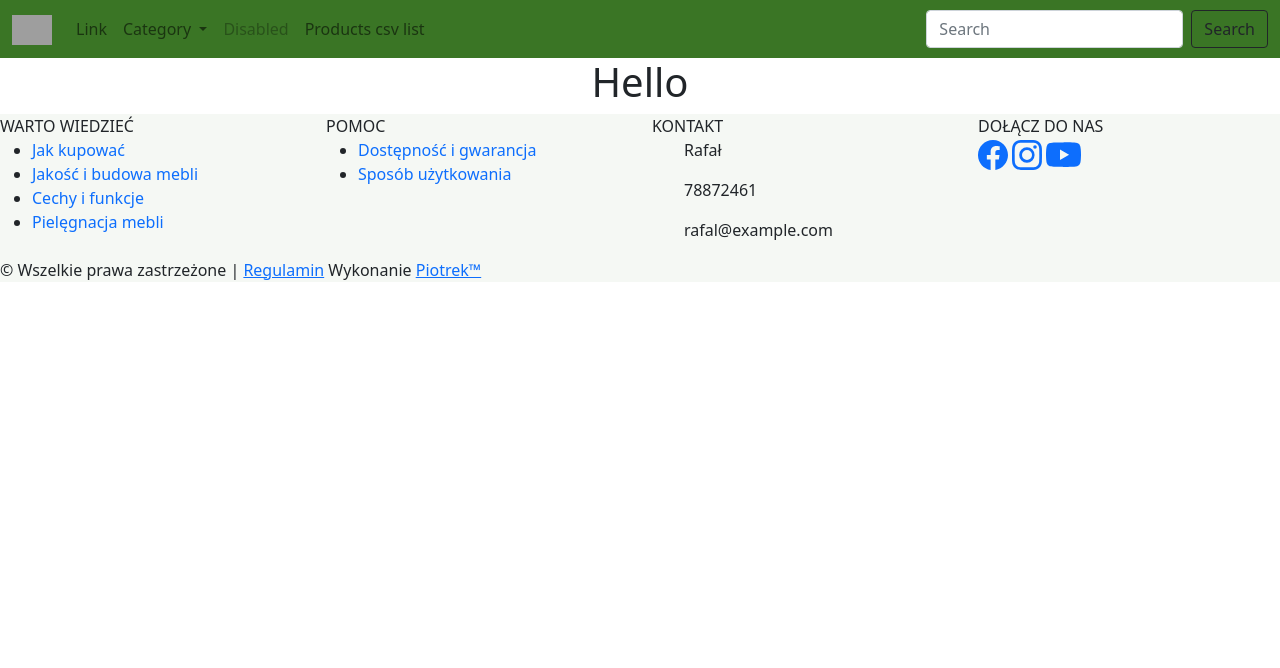
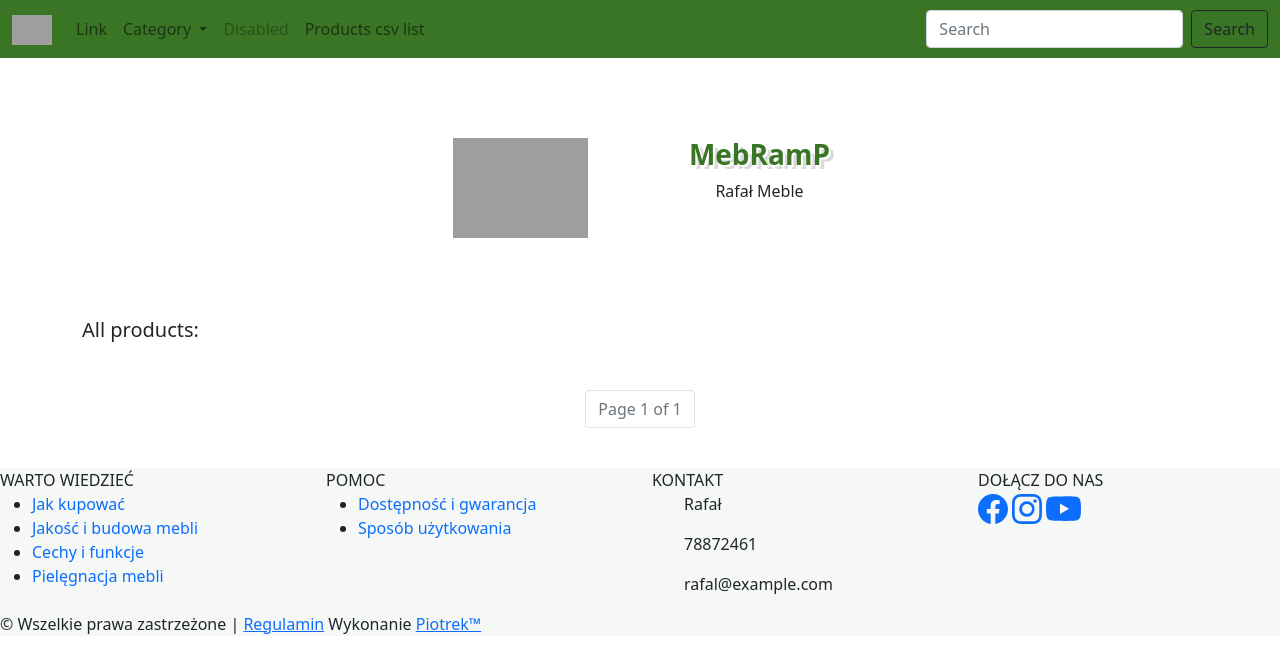
Before and after one commit to swiatekPiotr/mebramp, a Django app: page / in a window 1280 px wide. Shown: the top 668 px of the page. Run offline with Django 4.2, Linux system fonts and the light colour scheme; data that the repository does not hold is empty; grey boxes are pictures that could not be loaded.

Commit message:
home pagination

```diff
--- a/main/templates/main/base.html
+++ b/main/templates/main/base.html
@@ -15,7 +15,7 @@
   <body>
     <nav class="navbar navbar-expand-lg navbar-light" style="background-color: #3A7525;">
       <div class="container-fluid">
-        <a class="navbar-brand" href="/home"><img src="media/images/logo.jpg" width="40" height="30"></a>
+        <a class="navbar-brand" href="http://127.0.0.1:8000"><img src="media/images/logo.jpg" width="40" height="30"></a>
         <button class="navbar-toggler" type="button" data-bs-toggle="collapse" data-bs-target="#navbarSupportedContent"
                 aria-controls="navbarSupportedContent" aria-expanded="false" aria-label="Toggle navigation">
           <span class="navbar-toggler-icon"></span>
--- a/main/templates/main/home.html
+++ b/main/templates/main/home.html
@@ -3,5 +3,59 @@
 {% block title %} Home page {% endblock %}
 
 {% block content %}
-<h1> Hello </h1>
+<div class="container">
+    <div class="row justify-content-md-center" style="margin: 80px;">
+        <div class="col-3">
+            <img width=135 height="100" src="media/images/logo.jpg">
+        </div>
+        <div class="col-3">
+            <h3 style="color: #3A7525; font-weight: bold; text-shadow: 2px 2px 0px #FFFFFF,
+                5px 4px 0px rgba(0,0,0,0.15),-40px -40px 20px rgba(206,122,111,0);"> MebRamP </h3>
+            <p> Rafał Meble </p>
+        </div>
+    </div>
+    <h5 align="start"> All products: </h5>
+    <div class="row row-cols-3">
+        {% for product in products %}
+            {% if product.product_image1 %}
+            <div class="card">
+                <a title="view this product" href="product/{{ product.id }}">
+                    <img height="190" src="{{ product.product_image1.url }}">
+                  </a>
+                <div class="card-body">
+                    <h5 class="card-title"> {{ product.name }} </h5>
+                </div>
+            </div>
+            {% endif %}
+        {% endfor %}
+    </div>
+
+    <div style="margin: 40px;">
+        <nav aria-label="Page navigation example">
+            <ul class="pagination justify-content-center">
+            {% if products.has_previous %}
+                <li class="page-item">
+                    <a class="page-link" href="?page=1"> &laquo First </a>
+                </li>
+                <li class="page-item">
+                    <a class="page-link" href="?page={{ products.previous_page_number }}"> Previous </a>
+                </li>
+            {% endif %}
+
+            <li class="page-item disabled">
+                <a class="page-link" href="#"> Page {{ products.number }} of {{ products.paginator.num_pages }} </a>
+            </li>
+
+            {% if products.has_next %}
+                <li class="page-item">
+                    <a class="page-link" href="?page={{ products.next_page_number }}"> Next </a>
+                </li>
+                <li class="page-item">
+                    <a class="page-link" href="?page={{ products.paginator.num_pages }}"> Last &raquo </a>
+                </li>
+            {% endif %}
+            </ul>
+        </nav>
+    </div>
+</div>
 {% endblock %}
--- a/main/views.py
+++ b/main/views.py
@@ -2,6 +2,7 @@ from django.shortcuts import render, redirect
 from .models import Categories, Products
 from .forms import ProductsForm
 from django.contrib.auth.decorators import login_required
+from django.core.paginator import Paginator
 
 from django.http import FileResponse, HttpResponse
 import io
@@ -12,7 +13,10 @@ import csv
 
 
 def home(request):
-    return render(request, 'main/home.html', {})
+    p = Paginator(Products.objects.all().order_by('?'), 6)
+    page = request.GET.get('page')
+    products = p.get_page(page)
+    return render(request, 'main/home.html', {'products': products})
 
 
 def search(request):
@@ -53,7 +57,7 @@ def add_product(request):
 @login_required(login_url='/home')
 def update_product(request, product_id=None):
     if product_id is None:
-        products = Products.objects.all()
+        products = Products.objects.all().order_by('-id')
         return render(request, 'main/update_product.html', {'products': products})
     else:
         update_product_obj = Products.objects.get(id=product_id)
```
